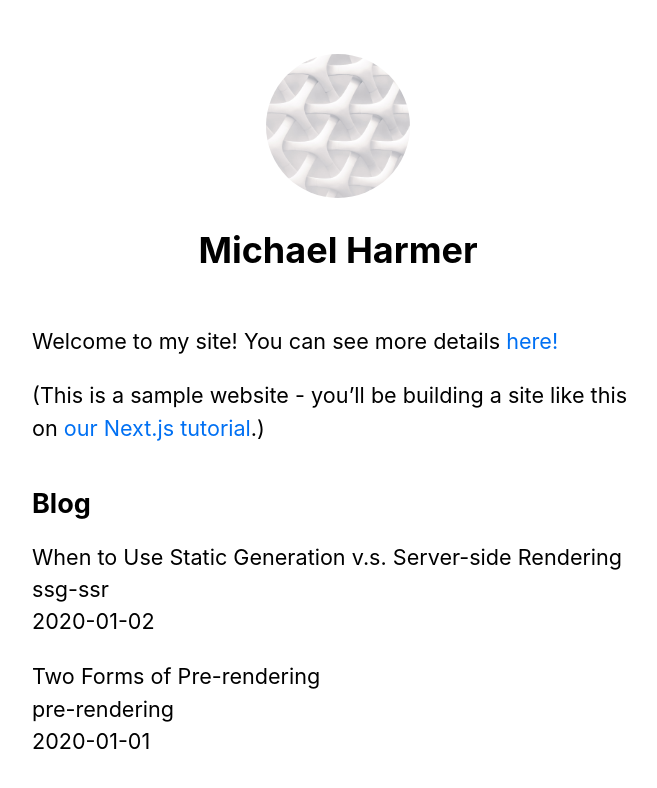
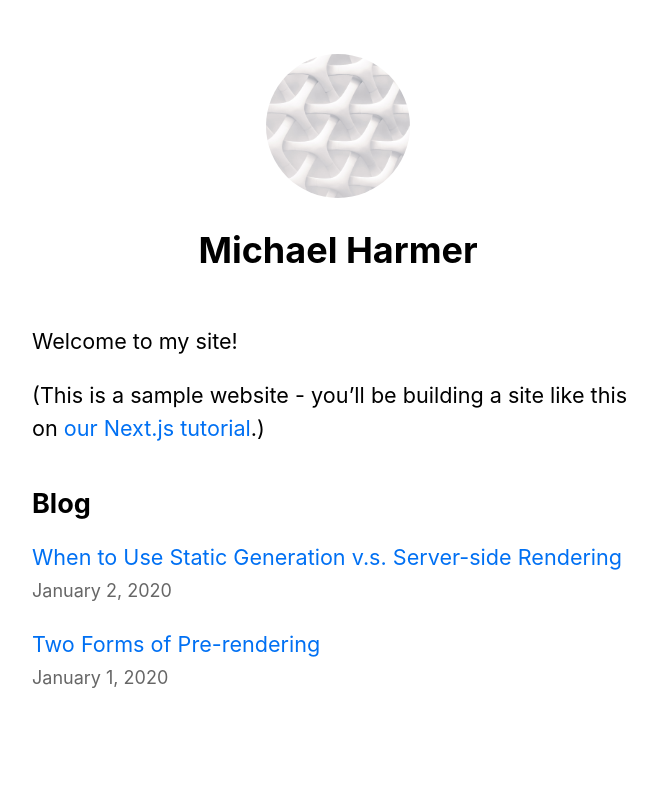
Before and after one commit to mtharmer/nextjs-blog, a Next.js app: page / in a window 1280 px wide. Shown: the top 788 px of the page, without its empty margins (302-959 px from the left). Built offline with nearby package versions, Linux system fonts and the light colour scheme.

Commit message:
Added links to main page and improved formatting

```diff
--- /dev/null
+++ b/components/date.js
@@ -0,0 +1,8 @@
+import { parseISO, format } from 'date-fns';
+
+export default function Date({ dateString }) {
+  const date = parseISO(dateString);
+  return <time dateTime={dateString}>
+    {format(date, 'LLLL d, yyyy')}
+  </time>;
+}
--- a/lib/posts.js
+++ b/lib/posts.js
@@ -1,6 +1,8 @@
 import fs from 'fs';
 import path from 'path';
 import matter from 'gray-matter';
+import { remark } from 'remark';
+import html from 'remark-html';
 
 const postsDirectory = path.join(process.cwd(), 'posts');
 
@@ -40,12 +42,17 @@
   });
 }
 
-export function getPostData(id) {
+export async function getPostData(id) {
   const fullpath = path.join(postsDirectory, `${id}.md`);
   const contents = fs.readFileSync(fullpath, 'utf8');
   const result = matter(contents);
+
+  const processed = await remark().use(html).process(result.content);
+  const htmlContent = processed.toString();
+
   return {
     id,
+    htmlContent,
     ...result.data,
   };
 }
--- a/package.json
+++ b/package.json
@@ -10,9 +10,12 @@
   },
   "dependencies": {
     "clsx": "^2.0.0",
+    "date-fns": "^2.30.0",
     "gray-matter": "^4.0.3",
     "next": "latest",
     "react": "18.2.0",
-    "react-dom": "18.2.0"
+    "react-dom": "18.2.0",
+    "remark": "^14.0.3",
+    "remark-html": "^15.0.2"
   }
 }
--- a/pages/index.js
+++ b/pages/index.js
@@ -3,6 +3,7 @@
 import Layout, { siteTitle } from '../components/layout';
 import utilStyles from '../styles/utils.module.css';
 import { getSortedPostsData } from '../lib/posts';
+import Date from '../components/date';
 
 export default function Home({ allPostsData }) {
   return (
@@ -11,7 +12,7 @@
         <title>{siteTitle}</title>
       </Head>
       <section className={utilStyles.headingMd}>
-        <p>Welcome to my site! You can see more details <Link href="/posts/first-post">here!</Link></p>
+        <p>Welcome to my site!</p>
         <p>
           (This is a sample website - you’ll be building a site like this on{' '}
           <a href="https://nextjs.org/learn">our Next.js tutorial</a>.)
@@ -22,11 +23,11 @@
         <ul className={utilStyles.list}>
           {allPostsData.map(({ id, date, title }) => (
             <li className={utilStyles.listItem} key={id}>
-              {title}
+              <Link href={`/posts/${id}`}>{title}</Link>
               <br />
-              {id}
-              <br />
-              {date}
+              <small className={utilStyles.lightText}>
+                <Date dateString={date} />
+              </small>
             </li>
           ))}
         </ul>
```
Also changed, not shown: pages/posts/[id].js (+14 -6 lines), 1 other file (tests, documents, lock files or other folders).
